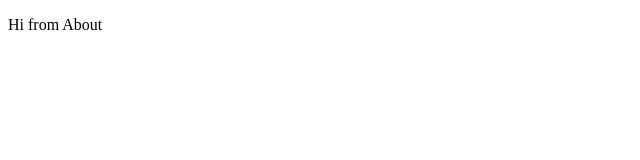
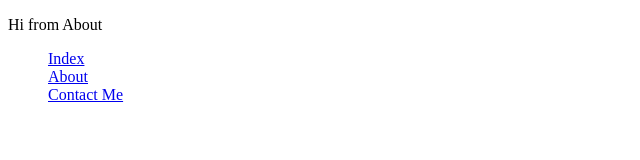
Before and after one commit to Razeen-Shaikh/informational-site, a plain HTML site: page about.html in a window 1280 px wide. Shown: the whole page, without its empty margins (0-640 px from the left). Drawn offline with Linux system fonts and the light colour scheme.

Commit message:
first commit

```diff
--- a/about.html
+++ b/about.html
@@ -5,8 +5,20 @@
 		<meta http-equiv="X-UA-Compatible" content="IE=edge" />
 		<meta name="viewport" content="width=device-width, initial-scale=1.0" />
 		<title>About</title>
+		<style>
+			.link {
+				list-style: none;
+			}
+		</style>
 	</head>
 	<body>
 		<p>Hi from About</p>
+		<nav>
+			<ul>
+				<li class="link"><a href="/">Index</a></li>
+				<li class="link"><a href="/about">About</a></li>
+				<li class="link"><a href="/contact-me">Contact Me</a></li>
+			</ul>
+		</nav>
 	</body>
 </html>
```
Also changed, not shown: contact-me.html (+12 -0 lines), 1 other file.
